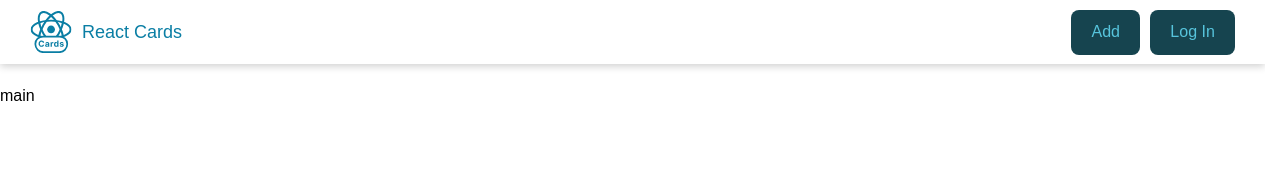
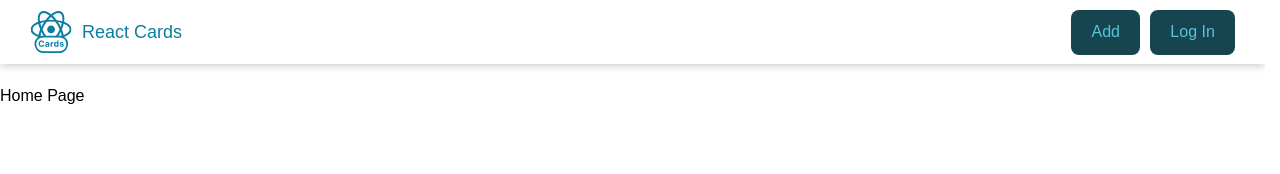
Before and after one commit to sabyrka66/react-cards, a React (Vite) app: page / in a window 1280 px wide. Shown: the top 174 px of the page. Built offline with nearby package versions, Linux system fonts and the light colour scheme; a web font is replaced by a local one.

Commit message:
feat: create home page component

```diff
--- a/src/App.tsx
+++ b/src/App.tsx
@@ -1,12 +1,13 @@
 import { BrowserRouter, Route, Routes } from 'react-router-dom'
 import { MainLayout } from './components/MainLayout'
+import { HomePage } from './pages/HomePage'
 
 export const App = () => {
   return (
     <BrowserRouter>
       <Routes>
         <Route element={<MainLayout />}>
-          <Route path="/" element="main" />
+          <Route path="/" element={<HomePage />} />
           <Route path="/add-question" element="add question" />
         </Route>
       </Routes>
--- /dev/null
+++ b/src/pages/HomePage/HomePage.tsx
@@ -0,0 +1,3 @@
+export const HomePage = () => {
+  return <div>Home Page</div>
+}
--- /dev/null
+++ b/src/pages/HomePage/index.ts
@@ -0,0 +1 @@
+export { HomePage } from './HomePage'
```
Also changed, not shown: src/pages/HomePage/HomePage.module.css (added).
